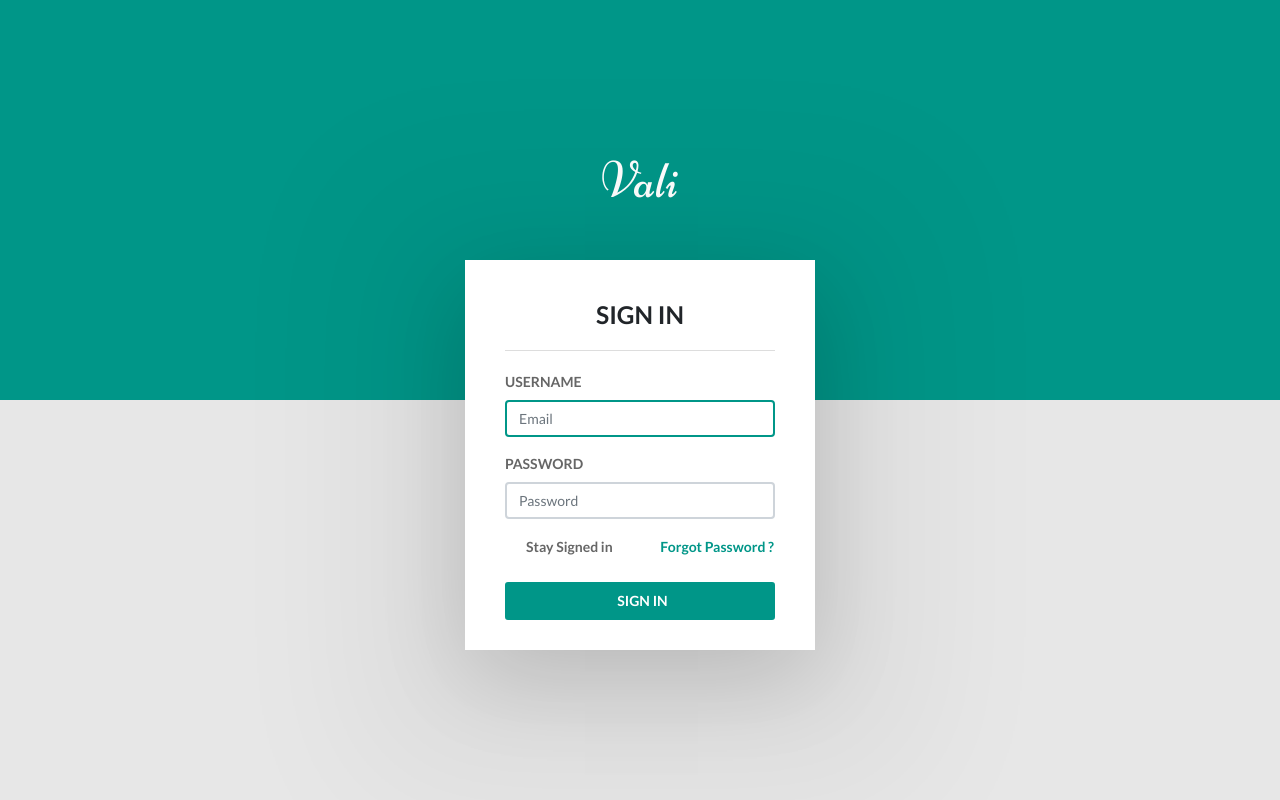
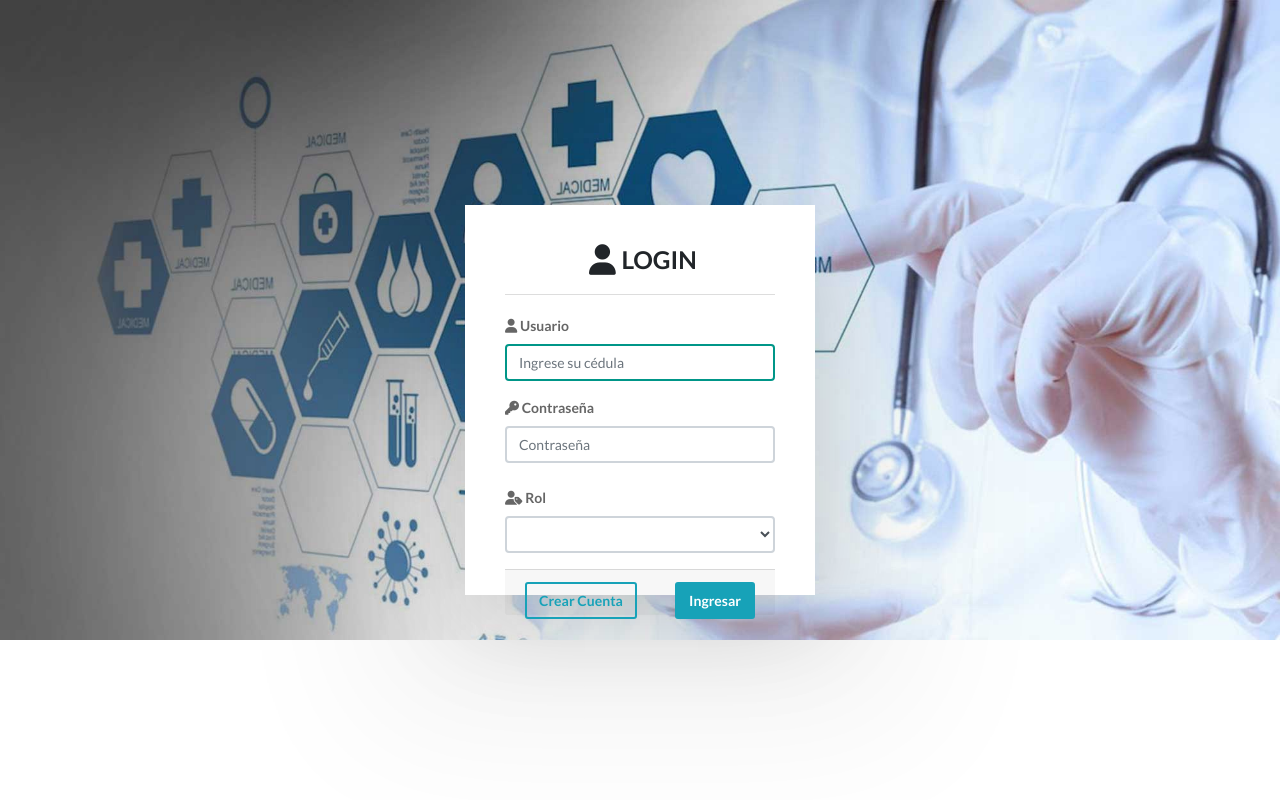
Before and after one commit to fequilumba/web_nuestra_familia, a PHP site: page /web_nuestra_familia/Login/login in a window 1280 px wide. Run offline with PHP 8.4, Linux system fonts and the light colour scheme; lists and menus that the app fills with data are empty; some libraries are stand-ins or nearby versions.

Commit message:
Login
Se realizo el login

```diff
--- a/Assets/css/style.css
+++ b/Assets/css/style.css
@@ -39,3 +39,10 @@
     background: #007bff;
     color: #FFF;
 }
+
+.cover{
+    background-image: url("../images/portada-login.jpg");
+    height: 40rem;
+    background-size: cover;
+    background-repeat: no-repeat;
+}
--- a/Views/Login/login.php
+++ b/Views/Login/login.php
@@ -13,58 +13,44 @@
     <title><?= $data['page_tag']; ?></title>
   </head>
   <body>
-    <section class="material-half-bg">
-      <div class="cover"></div>
-    </section>
+    <div class="cover">
       <section class="login-content">
-      <div class="logo">
-        <h1>Vali</h1>
-      </div>
         <div class="login-box">
           <form class="login-form" action="index.html">
-          <h3 class="login-head"><i class="fa fa-lg fa-fw fa-user"></i>SIGN IN</h3>
+            <h3 class="login-head"><i class="fa fa-lg fa-fw fa-user"></i>LOGIN</h3>
+
             <div class="form-group">
-            <label class="control-label">USERNAME</label>
-            <input class="form-control" type="text" placeholder="Email" autofocus>
+              <label class="control-label"><i class="fas fa-user"></i> Usuario</label>
+              <input class="form-control" type="text" placeholder="Ingrese su cédula" autofocus>
             </div>
             <div class="form-group">
-            <label class="control-label">PASSWORD</label>
-            <input class="form-control" type="password" placeholder="Password">
+              <label class="control-label"><i class="fas fa-key"></i> Contraseña</label>
+              <input id="clavea" name="clavea" class="form-control" type="password" placeholder="Contraseña" required>
+
             </div>
-          <div class="form-group">
-            <div class="utility">
-              <div class="animated-checkbox">
-                <label>
-                  <input type="checkbox"><span class="label-text">Stay Signed in</span>
-                </label>
-              </div>
-              <p class="semibold-text mb-2"><a href="#" data-toggle="flip">Forgot Password ?</a></p>
+
+            <div class="form-group row">
+              <label for="" class="col-sm-5 col-form-label"><i class="fas fa-user-tag"></i> Rol</label>
+              <div class="col-sm-12">
+                <select name="rol_idrol" id="rol_idrol"class="form-control"></select>
               </div>
             </div>
-          <div class="form-group btn-container">
-            <button class="btn btn-primary btn-block"><i class="fa fa-sign-in fa-lg fa-fw"></i>SIGN IN</button>
+
+            <div class="card-footer">
+              <button type="submit" class="btn btn-info float-right">Ingresar</button>
+              <button class="btn btn-outline-info float-left"  OnClick="location.href='registro.php'">Crear Cuenta</button><br>
             </div>
           </form>
-        <form class="forget-form" action="index.html">
-          <h3 class="login-head"><i class="fa fa-lg fa-fw fa-lock"></i>Forgot Password ?</h3>
-          <div class="form-group">
-            <label class="control-label">EMAIL</label>
-            <input class="form-control" type="text" placeholder="Email">
-          </div>
-          <div class="form-group btn-container">
-            <button class="btn btn-primary btn-block"><i class="fa fa-unlock fa-lg fa-fw"></i>RESET</button>
-          </div>
-          <div class="form-group mt-3">
-            <p class="semibold-text mb-0"><a href="#" data-toggle="flip"><i class="fa fa-angle-left fa-fw"></i> Back to Login</a></p>
-          </div>
-        </form>
+
         </div>
       </section>
+    </div>
     <!-- Essential javascripts for application to work-->
     <script src="<?= media(); ?>/js/jquery-3.3.1.min.js"></script>
     <script src="<?= media(); ?>/js/popper.min.js"></script>
     <script src="<?= media(); ?>/js/bootstrap.min.js"></script>
     <script src="<?= media(); ?>/js/main.js"></script>
+    <script src="<?= media(); ?>/js/fontawesome.js"></script>
     <!-- The javascript plugin to display page loading on top-->
     <script src="<?= media(); ?>/js/plugins/pace.min.js"></script>
     <script src="<?= media(); ?>/js/<?= $data['page_functions_js']; ?>"></script>
```
Lines whose indentation alone changed are shown as unchanged.
